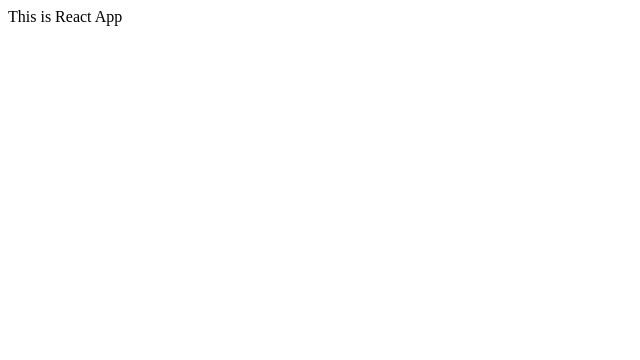
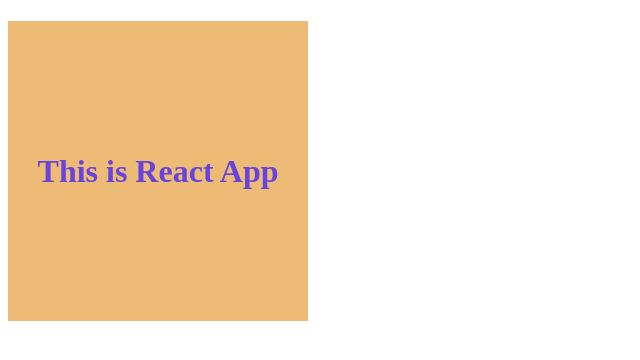
Before and after one commit to XYShaoKang/react-development-environment, a React app: page / in a window 1280 px wide. Shown: the top 360 px of the page, without its empty margins (0-640 px from the left). Built offline with nearby package versions, Linux system fonts and the light colour scheme; the HTML template or start-up script is replaced by a standard one.

Commit message:
chore: 添加加载 css 的配置

```diff
--- a/package.json
+++ b/package.json
@@ -14,7 +14,9 @@
     "@babel/preset-env": "^7.4.2",
     "@babel/preset-react": "^7.0.0",
     "babel-loader": "^8.0.5",
+    "css-loader": "^2.1.1",
     "html-webpack-plugin": "^3.2.0",
+    "style-loader": "^0.23.1",
     "webpack": "^4.29.6",
     "webpack-cli": "^3.3.0",
     "webpack-dev-server": "^3.2.1"
--- a/src/App.js
+++ b/src/App.js
@@ -1,10 +1,11 @@
 import React, { Component } from 'react'
+import style from './styles/App.css'
 
 export default class App extends Component {
   render() {
     return (
-      <div>
-        This is React App
+      <div className={style.app}>
+        <h1>This is React App</h1>
       </div>
     )
   }
--- /dev/null
+++ b/src/styles/App.css
@@ -0,0 +1,8 @@
+.app {
+  width: 300px;
+  height: 300px;
+  color: #64d;
+  background: #eb7;
+  text-align: center;
+  line-height: 300px;
+}
--- a/webpack.config.js
+++ b/webpack.config.js
@@ -6,7 +6,7 @@
   const prod = env && env.prod
   return {
     entry: './src/index.js',
-    devtool: dev && 'inline-source-map',
+    devtool: dev && 'cheap-module-eval-source-map',
     plugins: [
       new HtmlWebpackPlugin({
         title: 'React Demo',
@@ -23,6 +23,25 @@
           exclude: /(node_modules|bower_components)/,
           use: { loader: 'babel-loader' },
         },
+        {
+          test: /\.css?$/,
+          loader: [
+            {
+              loader: 'style-loader',
+              options: {
+                sourceMap: dev,
+                convertToAbsoluteUrls: dev,
+              },
+            },
+            {
+              loader: 'css-loader',
+              options: {
+                modules: true,
+                sourceMap: dev,
+              },
+            },
+          ],
+        },
       ],
     },
     mode: dev ? 'development' : prod ? 'production' : 'none',
```
Also changed, not shown: 1 other file (tests, documents, lock files or other folders).
